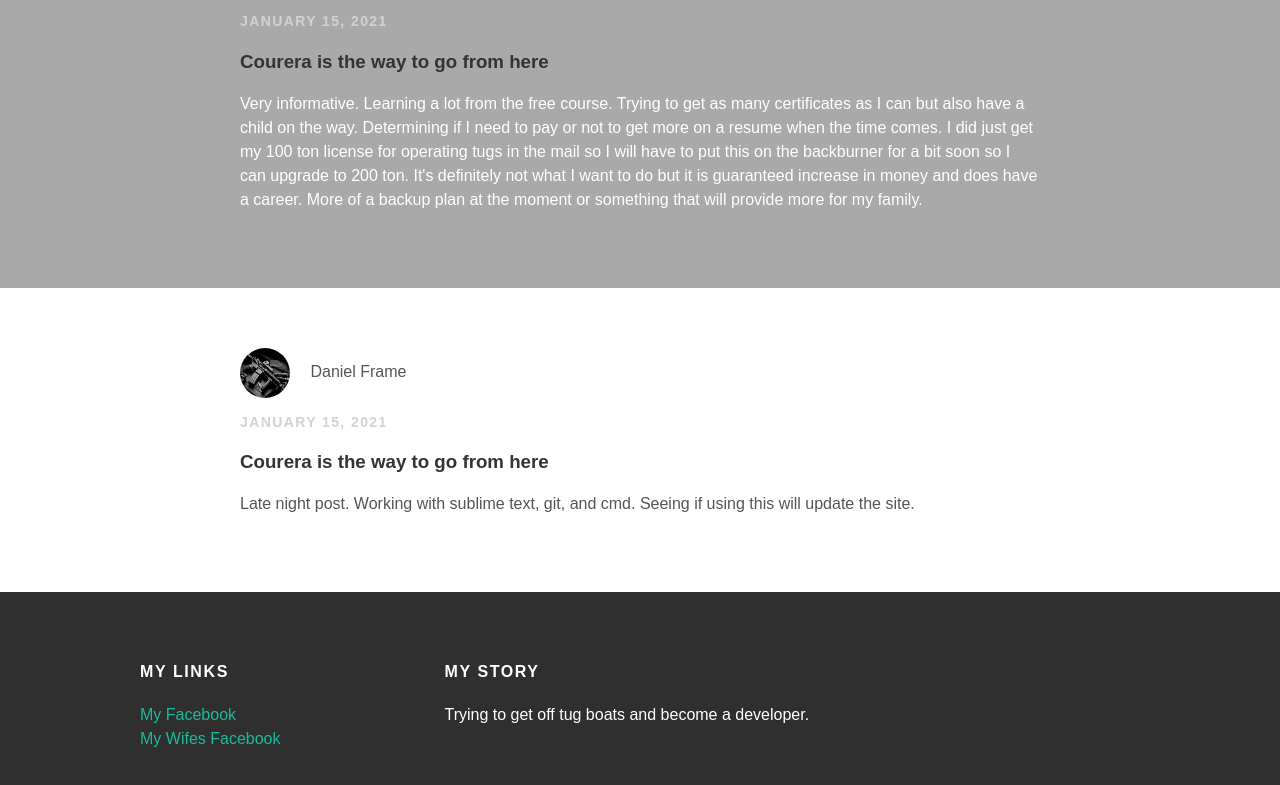
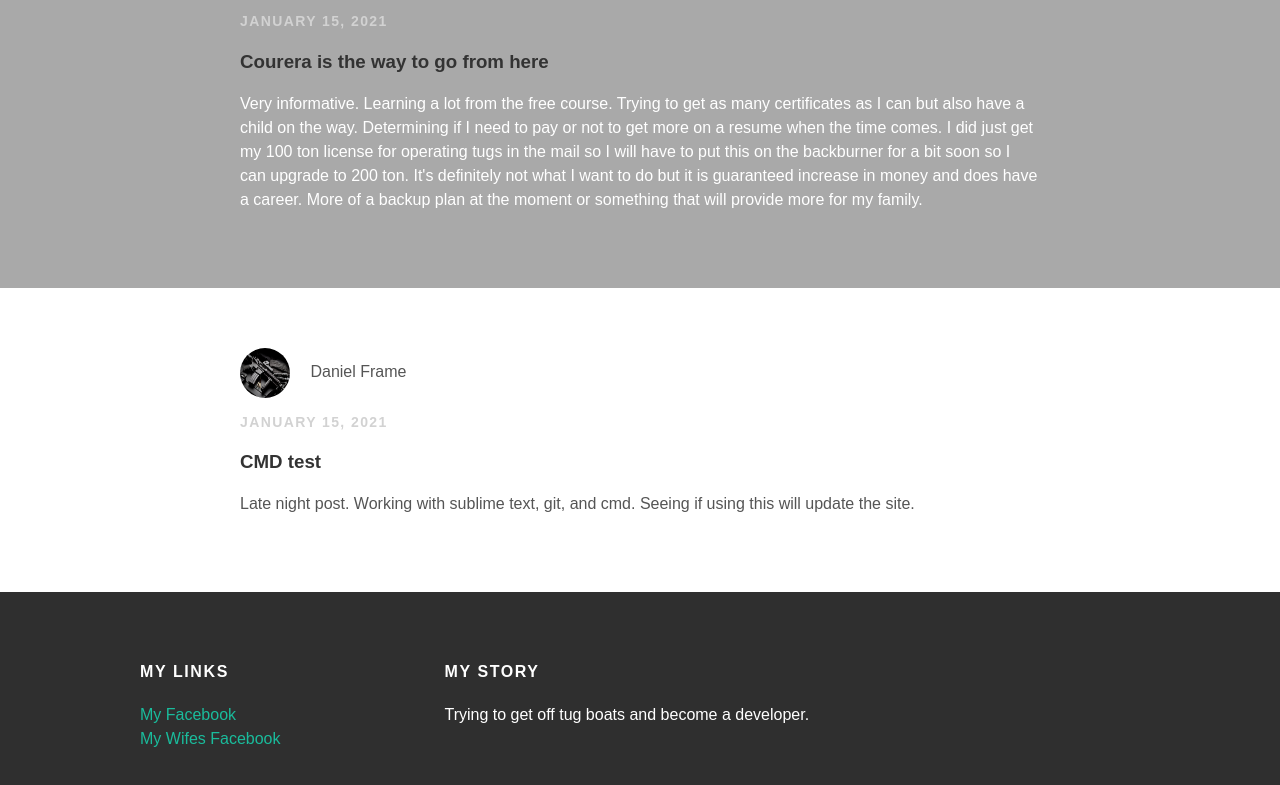
Before and after one commit to Berkasnerkaloo/Berka.github.io, a plain HTML site: page index.html in a window 1280 px wide. Shown: the part 2009-2794 px from the top of the page. Drawn offline with Linux system fonts and the light colour scheme.

Commit message:
cmd test 2

```diff
--- a/index.html
+++ b/index.html
@@ -104,7 +104,7 @@
            <span>Daniel Frame</span>
          </div>
          <p class="post-date">January 15, 2021</p>
-         <h3 class="post-title">Courera is the way to go from here</h3>
+         <h3 class="post-title">CMD test</h3>
          <div class="post-content">
           <p>Late night post. Working with sublime text, git, and cmd. Seeing if using this will update the site.
 </p>
```
